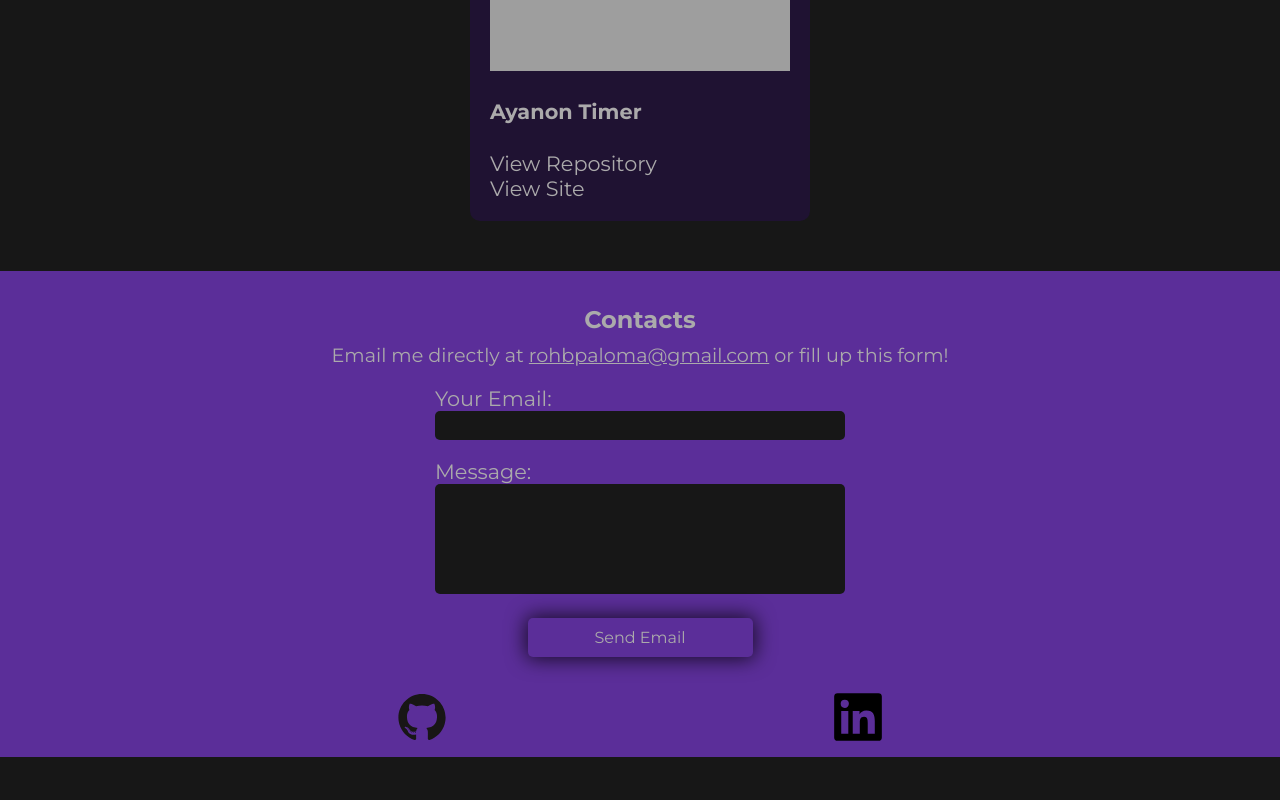
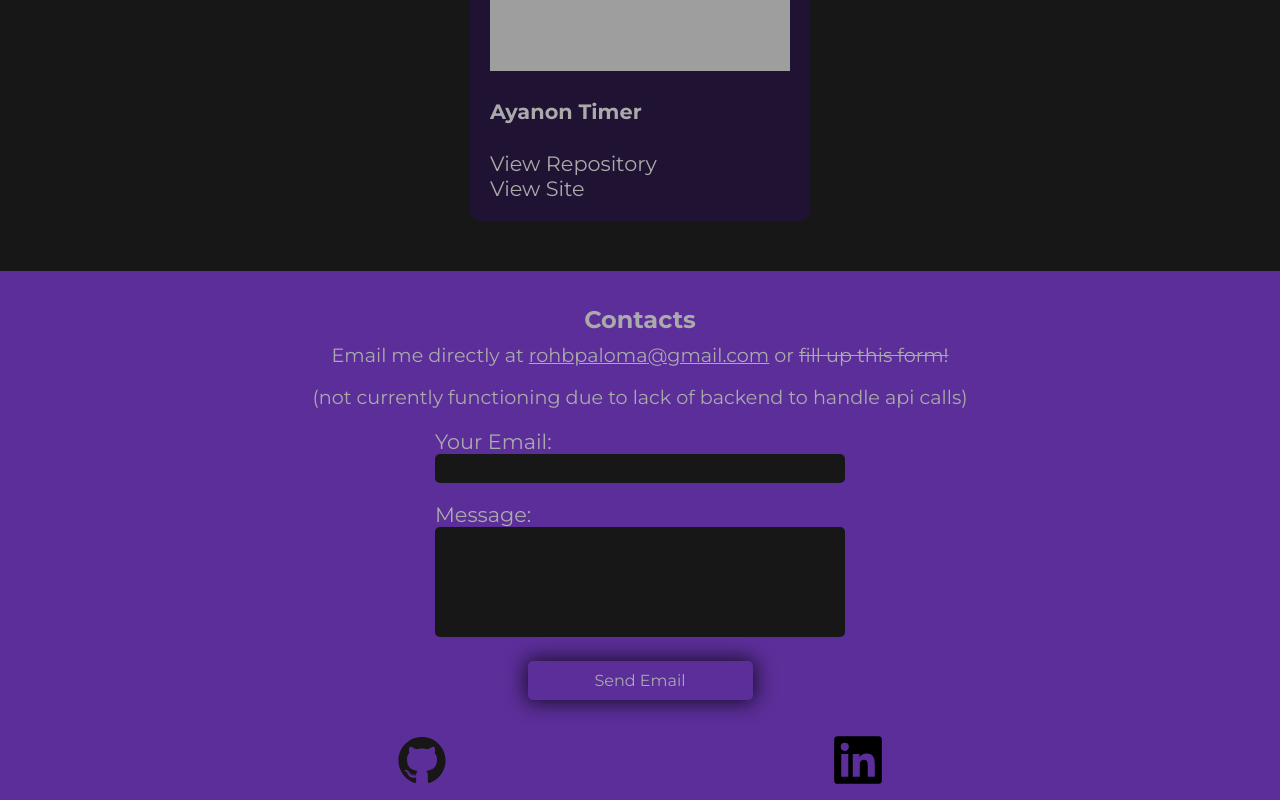
Before and after one commit to rohb22/rohb22.github.io, a React (Vite) app: page / in a window 1280 px wide. Shown: the part 1562-2362 px from the top of the page. Before the commit the page ends 2319 px from the top, so only its background shows below. Built offline with nearby package versions, Linux system fonts and the light colour scheme; grey boxes are pictures that could not be loaded.

Commit message:
disable email.js

```diff
--- a/src/components/Contacts.jsx
+++ b/src/components/Contacts.jsx
@@ -36,7 +36,10 @@ export default function Contacts() {
     <div id="contact-div">
       <h3>Contacts</h3>
       <p>
-        Email me directly at <u>rohbpaloma@gmail.com</u> or fill up this form!
+        Email me directly at <u>rohbpaloma@gmail.com</u> or <s>fill up this form!</s>
+      </p>
+      <p>
+      (not currently functioning due to lack of backend to handle api calls)
       </p>
       <form id="contact-form" onSubmit={handleFormSubmit}>
         <label htmlFor="sender">Your Email:</label>
@@ -47,6 +50,7 @@ export default function Contacts() {
           onChange={(e) => setSender(e.target.value)}
           required
           autoComplete="off"
+          disabled
         />
         <br />
         <label htmlFor="message">Message:</label>
@@ -55,9 +59,10 @@ export default function Contacts() {
           value={message}
           onChange={(e) => setMessage(e.target.value)}
           required
+          disabled
         ></textarea>
         <br />
-        <input id="sbmt" type="submit" value="Send Email" />
+        <input id="sbmt" type="submit" value="Send Email"  disabled/>
       </form>
       <div id="contact-icons">
         <a target="_blank" href="https://github.com/rohb22">
```
